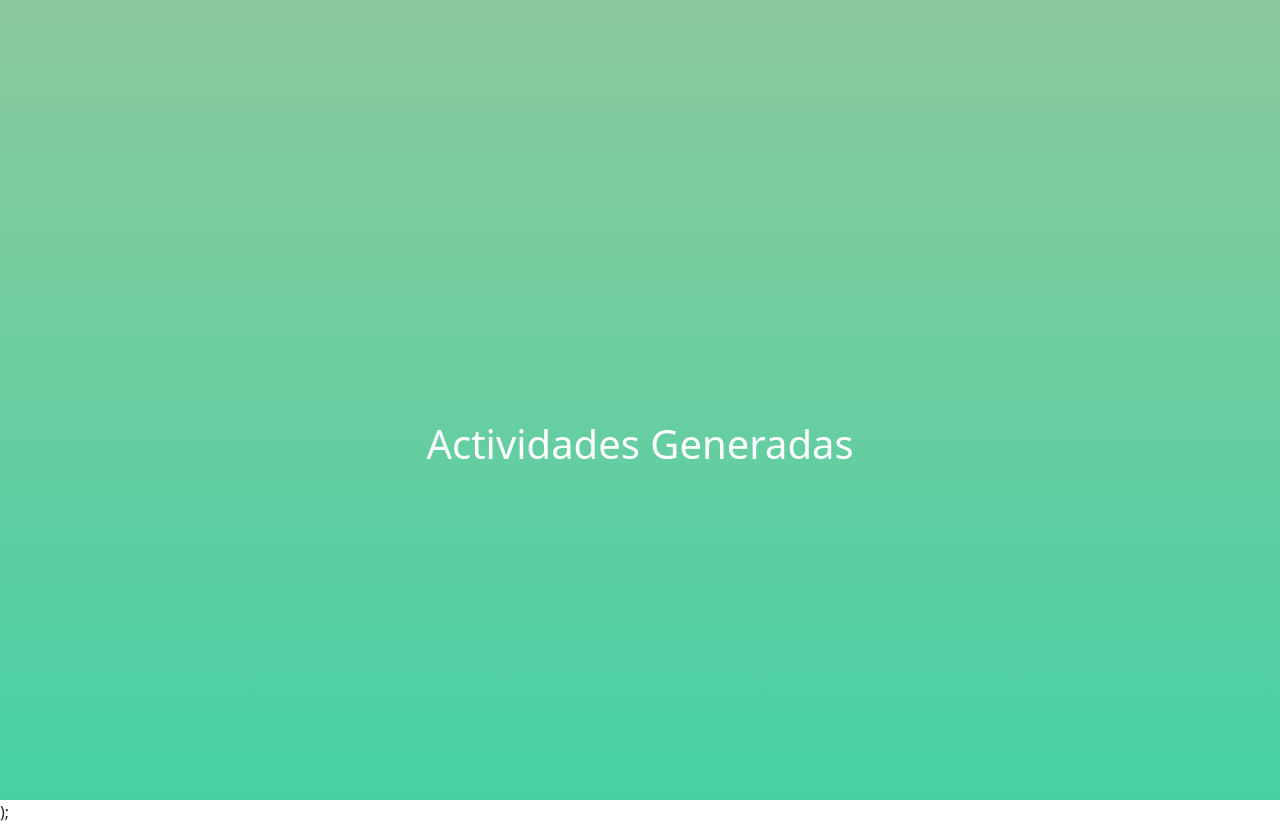
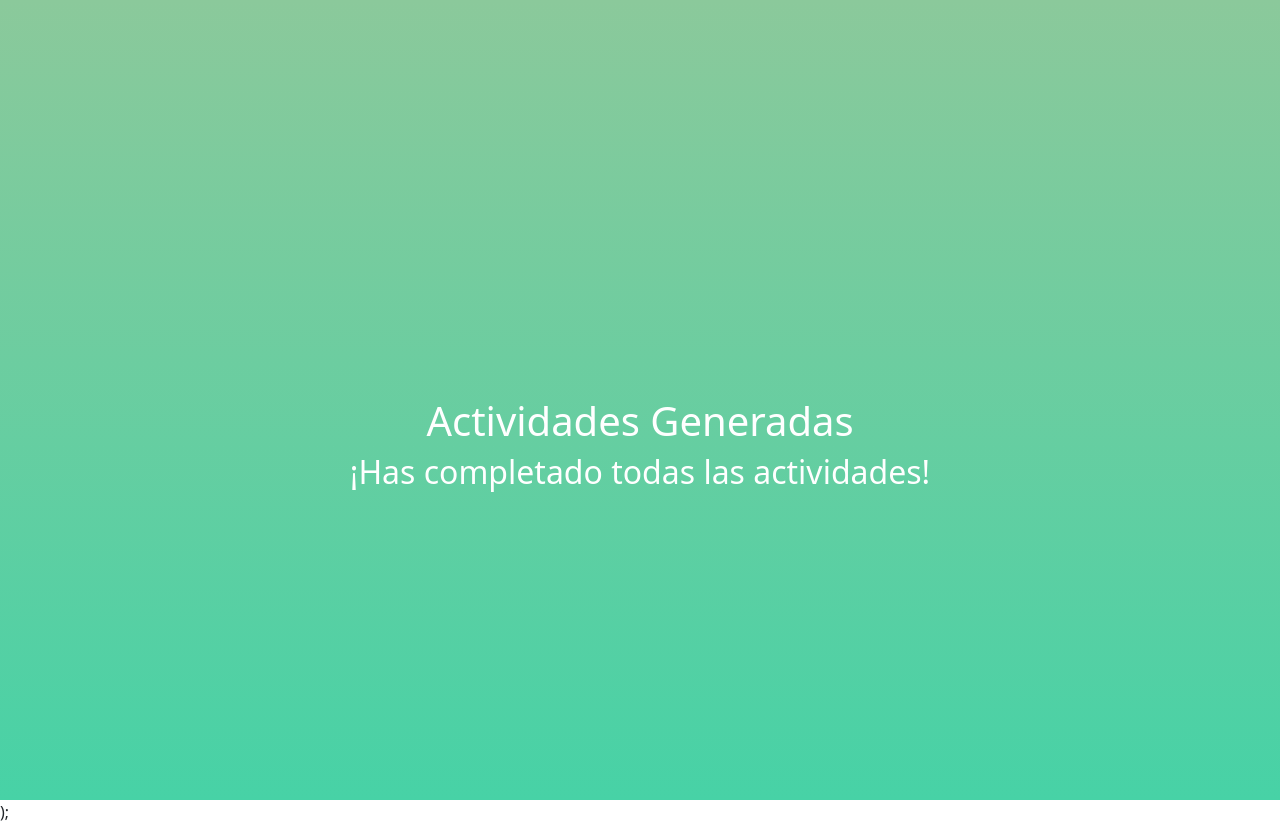
Before and after one commit to andreaortez/LearnConnectPrototipo, a Next.js app: page /Actividades in a window 1280 px wide. Built offline with nearby package versions, Linux system fonts and the light colour scheme.

Commit message:
modificacion de actividades

```diff
--- a/src/pages/Actividades.tsx
+++ b/src/pages/Actividades.tsx
@@ -9,6 +9,11 @@ interface activities {
     flashcards: boolean
     summary: boolean
 }
+
+interface ModalItem {
+    component: React.FC<{ data: any; onClose: () => void }>;
+    data: any;
+  }
 
 export default function Actividades() {
     const [isLoading, setIsLoading] = useState(true);
@@ -27,9 +32,10 @@ export default function Actividades() {
     });
 
     useEffect(() => {
-    const flashcardStorage = localStorage.getItem("flashcard") === "true";
-    const summaryStorage = localStorage.getItem("summary") === "true";
-    const examStorage = localStorage.getItem("exam") === "true";
+        const flashcardStorage = localStorage.getItem("flashcard") === "true" ? true : false;
+        const summaryStorage = localStorage.getItem("summary") === "true" ? true : false;
+        const examStorage = localStorage.getItem("exam") === "true" ? true : false;
+
 
     setSelectedOptions({
         flashcards: flashcardStorage,
@@ -48,6 +54,9 @@ export default function Actividades() {
         exam: examData ? JSON.parse(examData) : null,
       });
 
+      console.log("Selected Options:", selectedOptions);
+      console.log("Content Loaded:", content);
+
       setTimeout(() => {
         setIsLoading(false);
       }, 500);
@@ -62,27 +71,27 @@ export default function Actividades() {
     setCurrentStep((prevStep) => prevStep + 1);
   };
 
-  const modalsOrder = [
-    { show: selectedOptions.flashcards, content: content.flashcards, component: FlashcardModal },
-    { show: selectedOptions.summary, content: content.summary, component: SummaryModal },
-    { show: selectedOptions.exam, content: content.exam, component: ExamModal },
-  ];
+    const modalsOrder: ModalItem[] = [
+        ...(selectedOptions.flashcards && content.flashcards ? [{ component: FlashcardModal, data: content.flashcards }] : []),
+        ...(selectedOptions.summary && content.summary ? [{ component: SummaryModal, data: content.summary }] : []),
+        ...(selectedOptions.exam && content.exam ? [{ component: ExamModal, data: content.exam }] : []),
+    ];
 
-  const currentModal = modalsOrder[currentStep];
+    const currentModal = modalsOrder[currentStep] ?? null;
 
     return (
     <>
        <div id="actividades" className="d-flex flex-column justify-content-center align-items-center vh-100">
       <h1>Actividades Generadas</h1>
 
-      {currentModal && currentModal.show && currentModal.content && (
+      {currentModal ? (
         <currentModal.component
-          data={currentModal.content}
-          onClose={handleNextStep} // Move to the next step when the user finishes
+          data={currentModal.data}
+          onClose={() => setCurrentStep((prevStep) => prevStep + 1)}
         />
+      ) : (
+        <h2>¡Has completado todas las actividades!</h2>
       )}
-
-      {!currentModal && <h2>¡Has completado todas las actividades!</h2>}
     </div>
   );
     </>
```
Also changed, not shown: 1 other file (tests, documents, lock files or other folders).
